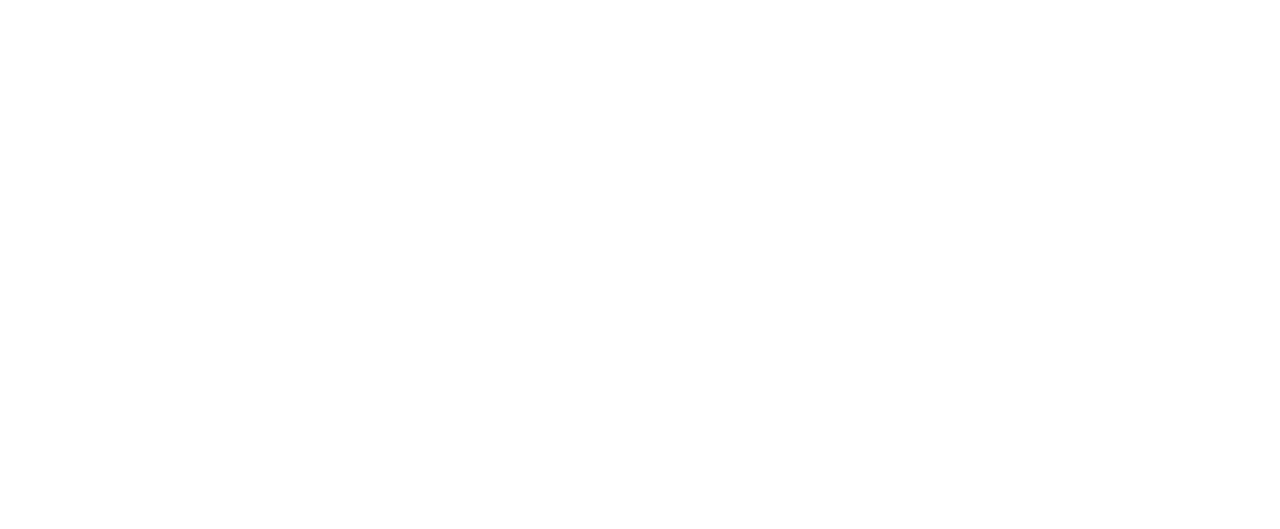
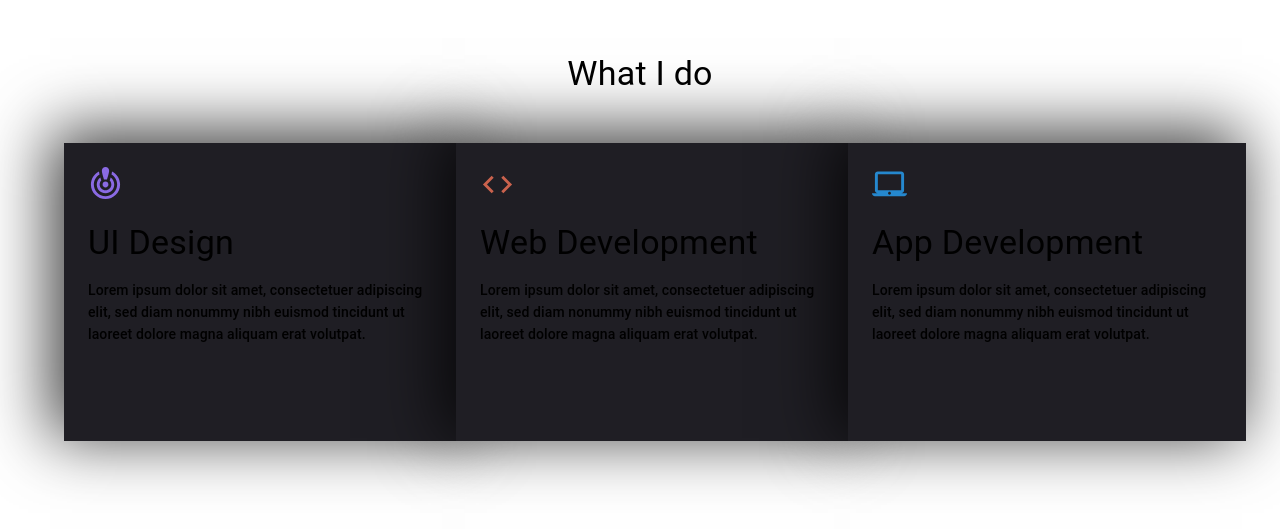
Before and after one commit to Sahillather002/Portfolio, a React (Create React App) app: page / in a window 1280 px wide. Shown: the part 1553-2082 px from the top of the page. Before the commit the page ends 1448 px from the top, so only its background shows below. Built offline with nearby package versions, Linux system fonts and the light colour scheme.

Commit message:
skills added

```diff
--- a/src/App.js
+++ b/src/App.js
@@ -1,12 +1,14 @@
 import './App.css';
 import AboutMe from './components/AboutMe';
 import Hero from './components/Hero';
+import MySkills from './components/MySkills';
 
 function App() {
   return (
     <>
     <Hero />
     <AboutMe />
+    <MySkills />
     </>
   );
 }
--- /dev/null
+++ b/src/components/MySkills.js
@@ -0,0 +1,95 @@
+import React from "react";
+import { Grid, Box, Container, Button, Typography } from "@mui/material";
+import CrisisAlertIcon from "@mui/icons-material/CrisisAlert";
+import CodeIcon from "@mui/icons-material/Code";
+import LaptopMacIcon from "@mui/icons-material/LaptopMac";
+function MySkills() {
+  return (
+    <>
+      <Box sx={{ height: "90vh", display: "flex", alignItems: "center" }}>
+        <Container>
+          <Typography variant="h4" sx={{ textAlign: "center", mb: 6 }}>
+            What I do
+          </Typography>
+          <Grid
+            container
+            rowSpacing={1}
+            columnSpacing={{ xs: 1, sm: 2, md: 3 }}
+          >
+            <Grid item xs={4}>
+              <Box
+                sx={{
+                  height: "250px",
+                  width: "97%",
+                  boxShadow: " -9px -8px 62px 5px rgba(0,0,0,0.75)",
+                  p: 3,
+                  backgroundColor: "#1F1E24",
+                }}
+              >
+                <CrisisAlertIcon
+                  sx={{ fill: "#8A6AE3", height: "35px", width: "35px" }}
+                />
+                <Typography variant="h4" sx={{ my: 2 }}>
+                  UI Design
+                </Typography>
+                <Typography variant="subtitle2">
+                  Lorem ipsum dolor sit amet, consectetuer adipiscing elit, sed
+                  diam nonummy nibh euismod tincidunt ut laoreet dolore magna
+                  aliquam erat volutpat.
+                </Typography>
+              </Box>
+            </Grid>
+            <Grid item xs={4}>
+              <Box
+                sx={{
+                  height: "250px",
+                  width: "350px",
+                  boxShadow: " -9px -8px 62px 5px rgba(0,0,0,0.75)",
+                  p: 3,
+                  backgroundColor: "#1F1E24",
+                }}
+              >
+                <CodeIcon
+                  sx={{ fill: "#CA624D", height: "35px", width: "35px" }}
+                />
+                <Typography variant="h4" sx={{ my: 2 }}>
+                  Web Development
+                </Typography>
+                <Typography variant="subtitle2">
+                  Lorem ipsum dolor sit amet, consectetuer adipiscing elit, sed
+                  diam nonummy nibh euismod tincidunt ut laoreet dolore magna
+                  aliquam erat volutpat.
+                </Typography>
+              </Box>
+            </Grid>
+            <Grid item xs={4}>
+              <Box
+                sx={{
+                  height: "250px",
+                  width: "350px",
+                  boxShadow: " -9px -8px 62px 5px rgba(0,0,0,0.75)",
+                  p: 3,
+                  backgroundColor: "#1F1E24",
+                }}
+              >
+                <LaptopMacIcon
+                  sx={{ fill: "#2588CE", height: "35px", width: "35px" }}
+                />
+                <Typography variant="h4" sx={{ my: 2 }}>
+                  App Development
+                </Typography>
+                <Typography variant="subtitle2">
+                  Lorem ipsum dolor sit amet, consectetuer adipiscing elit, sed
+                  diam nonummy nibh euismod tincidunt ut laoreet dolore magna
+                  aliquam erat volutpat.
+                </Typography>
+              </Box>
+            </Grid>
+          </Grid>
+        </Container>
+      </Box>
+    </>
+  );
+}
+
+export default MySkills;
```
